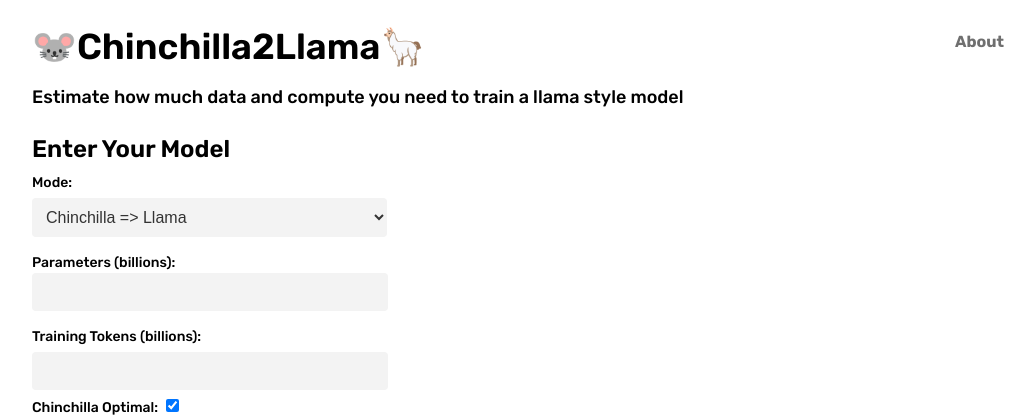
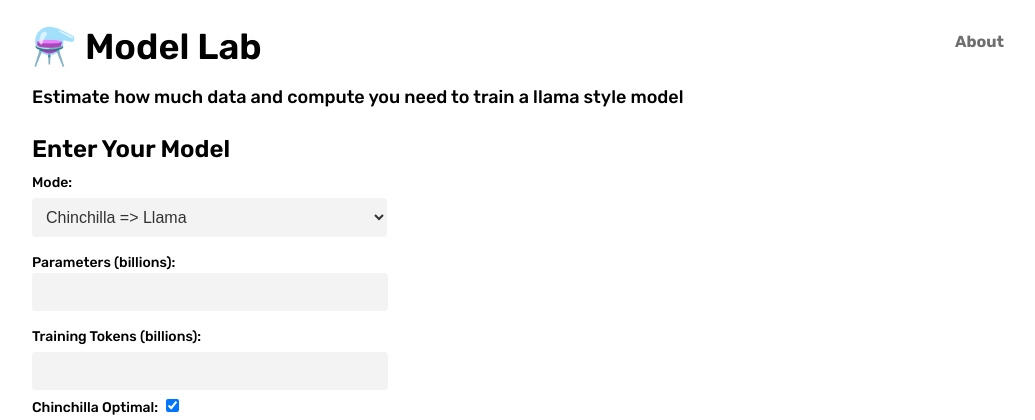
Before and after one commit to jwan584/model-calc, a Flask app: page / in a window 1280 px wide. Shown: the top 420 px of the page, without its empty margins (128-1163 px from the left). Run offline with Flask 3, Linux system fonts and the light colour scheme.

Commit message:
“changes”

```diff
--- a/app.py
+++ b/app.py
@@ -162,7 +162,7 @@ def calculate():
 
         chinchilla_params, chinchilla_tokens = chinchilla_model(original_loss)
         chinchilla_tokens_str = int(chinchilla_tokens/1e9)
-        chinchilla_params_str = str(round(chinchilla_params/1e9, 0))
+        chinchilla_params_str = str(round(chinchilla_params/1e9, 2))
         chinchilla_loss = loss(chinchilla_params, chinchilla_tokens)
         chinchilla_flops = flops (chinchilla_params, chinchilla_tokens)
         flops_decrease = ((original_flops - chinchilla_flops) / original_flops) * 100
--- a/static/script.js
+++ b/static/script.js
@@ -14,8 +14,6 @@ const modeSelector = document.getElementById("mode-selector");
 
 modeSelector.addEventListener("change", () => {
   if (modeSelector.value === "chinchilla-to-llama") {
-    document.getElementById("h1_name").innerText = "🐭Chinchilla2Llama🦙";
-    document.title = "🐭Chinchilla2Llama🦙";
     const checkbox = document.getElementById("is_chinchilla")
     const parameters = document.getElementById("parameters");
     const tokens = document.getElementById("trainingTokens");
@@ -27,8 +25,6 @@ modeSelector.addEventListener("change", () => {
     document.getElementById("results").innerHTML = "";
     document.getElementById('myChart').style.display = 'none';
   } else if (modeSelector.value === "llama-to-chinchilla") {
-    document.getElementById("h1_name").innerText = "🦙Llama2Chinchilla🐭";
-    document.title = "🐭Chinchilla2Llama🦙";
     const parameters = document.getElementById("parameters");
     const tokens = document.getElementById("trainingTokens");
     parameters.value = ""
--- a/templates/index.html
+++ b/templates/index.html
@@ -3,7 +3,7 @@
 <head>
     <meta charset="UTF-8">
     <meta name="viewport" content="width=device-width, initial-scale=1.0">
-    <title>🐭Chinchilla2Llama🦙</title>
+    <title>⚗️ Model Lab</title>
     <link rel="stylesheet" href="/static/styles.css">
     <script src="https://cdn.jsdelivr.net/npm/chart.js"></script>
     <link href="https://fonts.googleapis.com/css2?family=Rubik:wght@300;400;500;600;700;900&display=swap" rel="stylesheet">
@@ -14,7 +14,7 @@
     <div class="about-link">
         <a href="#" id="about-link">About</a>
     </div>
-    <h1 id="h1_name">🐭Chinchilla2Llama🦙</h1>
+    <h1 id="h1_name">⚗️ Model Lab </h1>
     <h4>Estimate how much data and compute you need to train a llama style model</h4>
     <div class="container">
         <div class="left">
```
Also changed, not shown: 2 other files.
